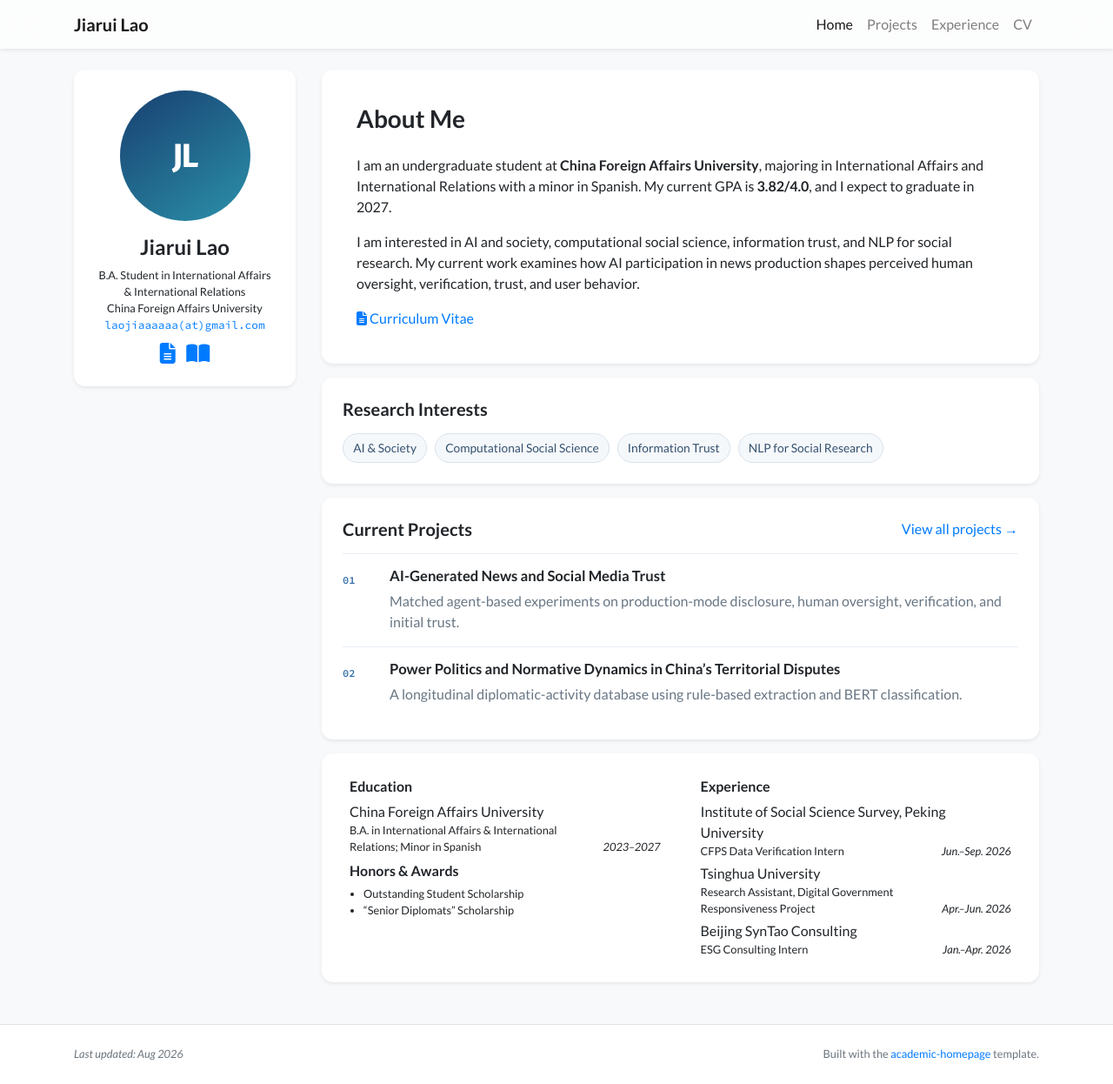
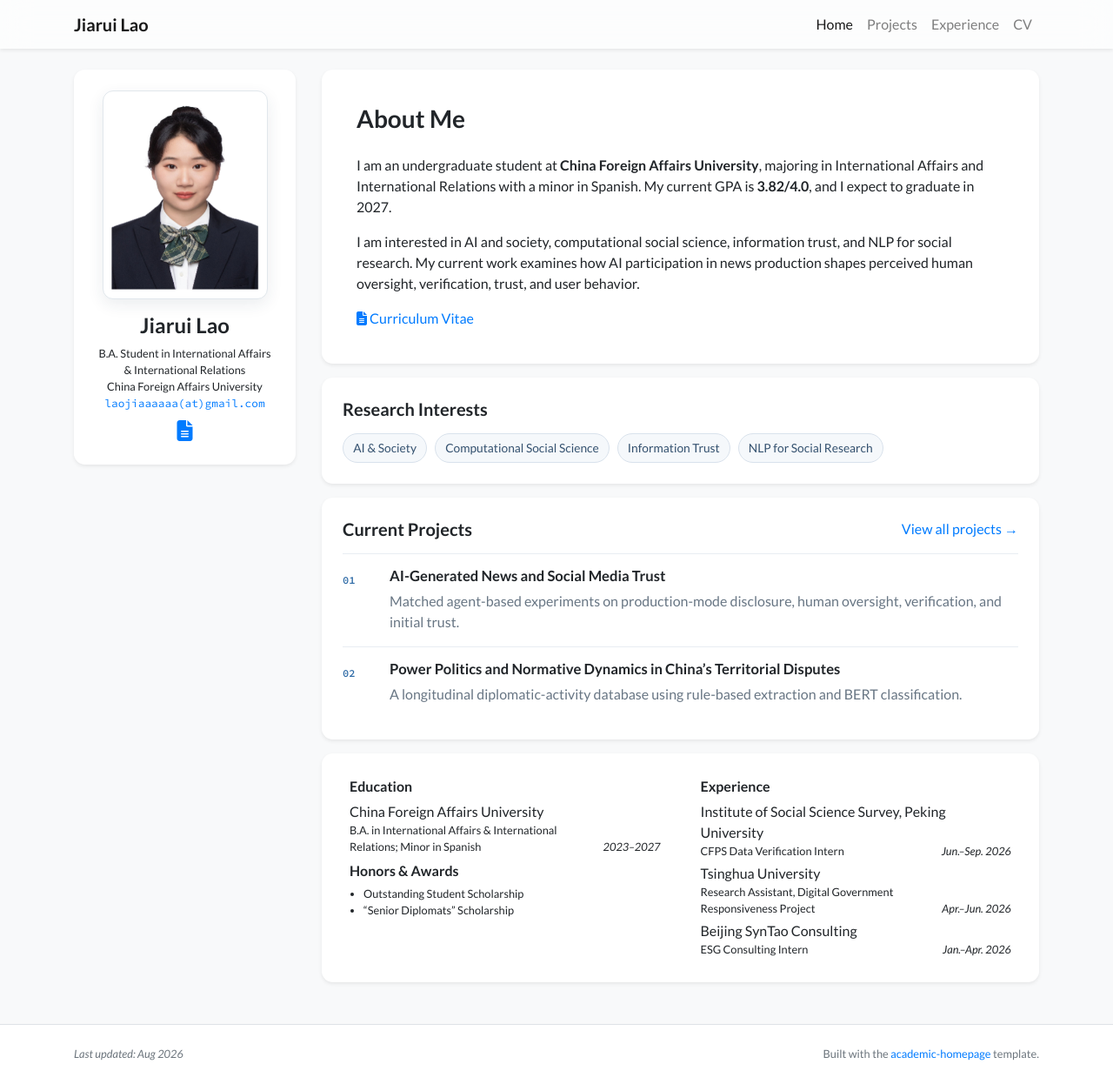
Before and after one commit to laojiaaaaaa-pixel/laojiaaaaaa-pixel.github.io, a Jekyll site: the page built from index.html, in a window 1280 px wide and 1246 px high. Shown: the whole window at 87% size. Built offline with Jekyll 4.4.1, drawn with Linux system fonts in a browser that asks for light colours; nearby versions of some CDN libraries; a style sheet for code colours, icons or effects is not loaded.

Commit message:
Add portrait to homepage

```diff
--- a/_data/profile.yml
+++ b/_data/profile.yml
@@ -7,8 +7,9 @@ positions:
 - name: China Foreign Affairs University
 
 email: "laojiaaaaaa@gmail.com"
+portrait_url: /assets/images/photos/jiarui-lao.png
+portrait_caption: "Jiarui Lao"
 cv_link: /assets/Jiarui-Lao-CV.pdf
-research_plan_link: /assets/Jiarui-Lao-Research-Plan-CN.pdf
 
 short_bio_text_justify: false
 short_bio: >-
--- a/_includes/widgets/profile_card_mini.html
+++ b/_includes/widgets/profile_card_mini.html
@@ -6,16 +6,17 @@
                     <div class="col">
                         {% if site.data.profile.portrait_url %}
                         <!-- When the screen is wider than md, float the portrait on the right -->
-                        <div class="figure d-none d-md-block">
+                        <div class="figure d-none d-md-block text-center">
                             <img
                                 src="{{ site.data.profile.portrait_url | relative_url }}"
-                                class="figure-img img-fluid"
+                                class="academic-portrait"
                                 data-toggle="tooltip"
                                 data-placement="top"
-                                title="{{ site.data.profile.portrait_caption }}">
+                                title="{{ site.data.profile.portrait_caption }}"
+                                alt="Portrait of {{ site.data.profile.primary_name }}">
                         </div>
                         <div class="mb-3 d-md-none text-center">
-                            <img src="{{ site.data.profile.portrait_url | relative_url }}" class="rounded-circle" style="max-width: 50%;" alt="Portrait">
+                            <img src="{{ site.data.profile.portrait_url | relative_url }}" class="academic-portrait" alt="Portrait of {{ site.data.profile.primary_name }}">
                         </div>
                         {% else %}
                         <div class="academic-monogram" aria-label="Jiarui Lao initials">JL</div>
@@ -49,10 +50,6 @@
                         {% if site.data.profile.cv_link %}
                         <a class="px-1 no-break" target="_blank" href="{{ site.data.profile.cv_link | relative_url }}" title="CV"><i class="fas fa-file-lines"></i></a>
                         {% endif %}
-                        {% if site.data.profile.research_plan_link %}
-                        <a class="px-1 no-break" target="_blank" href="{{ site.data.profile.research_plan_link | relative_url }}" title="Research plan"><i class="fas fa-book-open"></i></a>
-                        {% endif %}
-
                         {% if site.data.profile.github %}
                         <a class="px-1 no-break" target="_blank" href="https://github.com/{{ site.data.profile.github }}">
                             <i class="fab fa-github"></i>
--- a/_layouts/default.html
+++ b/_layouts/default.html
@@ -14,7 +14,7 @@
     <link rel="preconnect" href="https://fonts.gstatic.com" crossorigin>
     <link href="https://fonts.googleapis.com/css2?family=Lato:ital,wght@0,300;0,400;0,700;0,900;1,300;1,400;1,700;1,900&family=Fira+Sans:ital,wght@0,100;0,200;0,300;0,400;0,500;0,600;0,700;0,800;0,900;1,100;1,200;1,300;1,400;1,500;1,600;1,700;1,800;1,900&family=Source+Code+Pro:ital,wght@0,200..900;1,200..900&display=swap" rel="stylesheet">
     <link rel="stylesheet" href="https://cdn.jsdelivr.net/npm/katex@0.16.11/dist/katex.min.css" integrity="sha384-nB0miv6/jRmo5UMMR1wu3Gz6NLsoTkbqJghGIsx//Rlm+ZU03BU6SQNC66uf4l5+" crossorigin="anonymous">
-    <link rel="stylesheet" href="{{ '/assets/css/global.css?v=20260812-trajectory3' | relative_url }}">
+    <link rel="stylesheet" href="{{ '/assets/css/global.css?v=20260812-portrait1' | relative_url }}">
 </head>
 <body class="bg-light" {{ page.body_attr }}>
     {% include navbar.html %}
--- a/assets/css/global.css
+++ b/assets/css/global.css
@@ -16,6 +16,18 @@ body {
     background: linear-gradient(145deg, #183f70, #2b91aa);
     font: 700 2.4rem "Fira Sans", sans-serif;
     letter-spacing: -.04em;
+}
+
+.academic-portrait {
+    display: block;
+    width: min(100%, 190px);
+    aspect-ratio: 305 / 385;
+    margin: 0 auto 1rem;
+    border: 1px solid #e1e7ec;
+    border-radius: 12px;
+    background: #fff;
+    object-fit: cover;
+    box-shadow: 0 6px 18px rgba(29, 55, 78, .09);
 }
 
 .interest-tags { display: flex; flex-wrap: wrap; gap: .55rem; }
```
Also changed, not shown: assets/images/photos/jiarui-lao.png (added).
